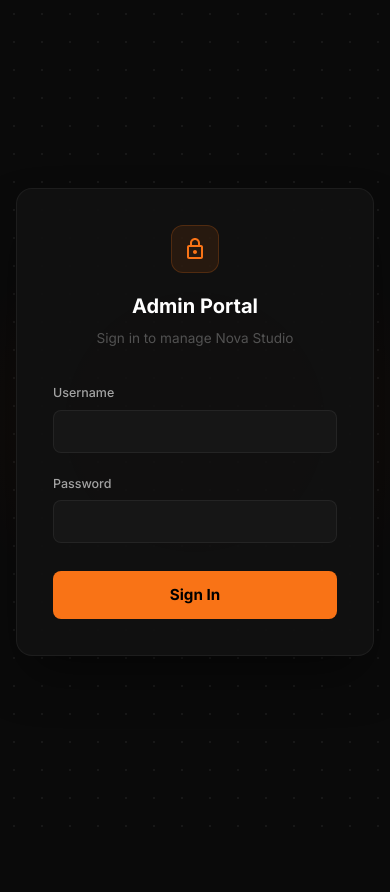
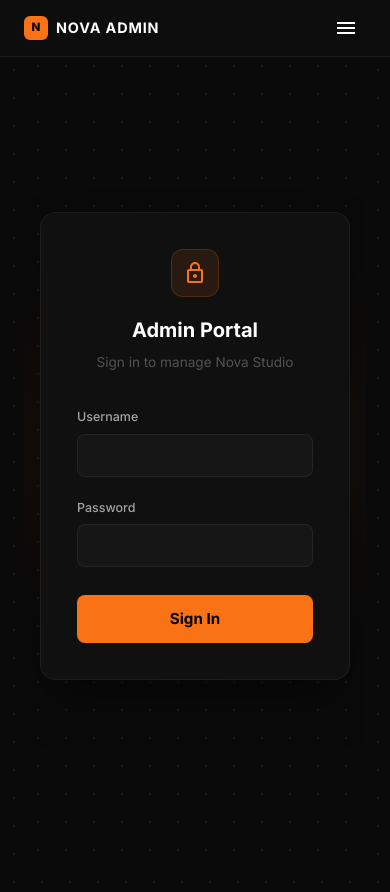
Before and after one commit to krrishverma1805-web/nova-studio, a Next.js app: page /admin/login in a window 390 px wide. Before the commit the page ends 844 px from the top, so only its background shows below. Built offline with nearby package versions, Linux system fonts and the light colour scheme.

Commit message:
feat(admin): enforce auth on all admin routes, fix mobile layout, stable login redirect

```diff
--- a/app/admin/layout.tsx
+++ b/app/admin/layout.tsx
@@ -1,21 +1,13 @@
-'use client';
-
-import { usePathname } from 'next/navigation';
 import { Box } from '@mui/material';
 import AdminSidebar, { DRAWER_WIDTH } from '@/components/admin/AdminSidebar';
 
 export default function AdminLayout({ children }: { children: React.ReactNode }) {
-  const pathname = usePathname();
-  const isLoginPage = pathname === '/admin/login';
-
-  return isLoginPage ? (
-    <>{children}</>
-  ) : (
+  return (
     <Box
       sx={{
         display: 'flex',
         minHeight: '100vh',
-        backgroundColor: 'transparent',
+        backgroundColor: '#0A0A0A',
         backgroundImage: 'radial-gradient(circle, rgba(255,255,255,0.06) 1px, transparent 1px)',
         backgroundSize: '28px 28px',
         backgroundAttachment: 'fixed',
@@ -26,7 +18,8 @@
         component="main"
         sx={{
           flexGrow: 1,
-          p: 4,
+          p: { xs: 2, sm: 3, md: 4 },
+          pt: { xs: '72px', md: 4 }, // leave room for mobile top bar
           width: { md: `calc(100% - ${DRAWER_WIDTH}px)` },
           minHeight: '100vh',
           overflow: 'auto',
--- a/app/admin/login/page.tsx
+++ b/app/admin/login/page.tsx
@@ -88,8 +88,7 @@
       if (!res.ok) {
         setLoginError('Invalid username or password');
       } else {
-        router.push('/admin');
-        router.refresh();
+        window.location.href = '/admin';
       }
     } catch {
       setLoginError('An unexpected error occurred. Please try again.');
--- a/components/admin/AdminSidebar.tsx
+++ b/components/admin/AdminSidebar.tsx
@@ -1,5 +1,6 @@
 'use client';
 
+import { useState } from 'react';
 import { usePathname, useRouter } from 'next/navigation';
 import Link from 'next/link';
 import {
@@ -11,11 +12,18 @@
   ListItemIcon,
   ListItemText,
   Typography,
+  IconButton,
+  useMediaQuery,
+  useTheme,
+  AppBar,
+  Toolbar,
 } from '@mui/material';
 import DashboardIcon from '@mui/icons-material/Dashboard';
 import EmailIcon from '@mui/icons-material/Email';
 import WorkIcon from '@mui/icons-material/Work';
 import LogoutIcon from '@mui/icons-material/Logout';
+import MenuIcon from '@mui/icons-material/Menu';
+import CloseIcon from '@mui/icons-material/Close';
 
 export const DRAWER_WIDTH = 220;
 
@@ -28,6 +36,9 @@
 const AdminSidebar = () => {
   const pathname = usePathname();
   const router = useRouter();
+  const theme = useTheme();
+  const isMobile = useMediaQuery(theme.breakpoints.down('md'));
+  const [mobileOpen, setMobileOpen] = useState(false);
 
   const handleLogout = async () => {
     try {
@@ -35,30 +46,34 @@
     } catch (e) {
       console.error('Logout error:', e);
     }
-    router.push('/admin/login');
-    router.refresh();
+    window.location.href = '/admin/login';
   };
 
-  return (
-    <Drawer
-      variant="permanent"
+  const handleNavClick = () => {
+    if (isMobile) setMobileOpen(false);
+  };
+
+  const drawerContent = (
+    <Box
       sx={{
-        width: DRAWER_WIDTH,
-        flexShrink: 0,
-        [`& .MuiDrawer-paper`]: {
-          width: DRAWER_WIDTH,
-          boxSizing: 'border-box',
+        display: 'flex',
+        flexDirection: 'column',
+        height: '100%',
         backgroundColor: '#0D0D0D',
         color: '#FFFFFF',
-          borderRight: '1px solid rgba(255, 255, 255, 0.06)',
-          display: 'flex',
-          flexDirection: 'column',
-          overflowX: 'hidden',
-        },
       }}
     >
       {/* Brand */}
-      <Box sx={{ p: 2.5, display: 'flex', alignItems: 'center', gap: 1.25 }}>
+      <Box
+        sx={{
+          p: 2.5,
+          display: 'flex',
+          alignItems: 'center',
+          gap: 1.25,
+          justifyContent: isMobile ? 'space-between' : 'flex-start',
+        }}
+      >
+        <Box sx={{ display: 'flex', alignItems: 'center', gap: 1.25 }}>
           <Box
             sx={{
               width: 28,
@@ -101,8 +116,18 @@
             </Typography>
           </Box>
         </Box>
+        {isMobile && (
+          <IconButton
+            onClick={() => setMobileOpen(false)}
+            size="small"
+            sx={{ color: '#A3A3A3', '&:hover': { color: '#FFFFFF' } }}
+          >
+            <CloseIcon sx={{ fontSize: 20 }} />
+          </IconButton>
+        )}
+      </Box>
 
-      <Box sx={{ height: '1px', background: 'rgba(255,255,255,0.06)', mx: 0 }} />
+      <Box sx={{ height: '1px', background: 'rgba(255,255,255,0.06)' }} />
 
       {/* Nav links */}
       <List sx={{ px: 1.5, py: 1.5, flexGrow: 1, display: 'flex', flexDirection: 'column', gap: 0.5 }}>
@@ -110,7 +135,7 @@
           const active = pathname === item.path;
           return (
             <ListItem key={item.text} disablePadding>
-              <Link href={item.path} style={{ textDecoration: 'none', width: '100%' }}>
+              <Link href={item.path} style={{ textDecoration: 'none', width: '100%' }} onClick={handleNavClick}>
                 <ListItemButton
                   sx={{
                     borderRadius: '8px',
@@ -197,7 +222,101 @@
           </Box>
         </ListItemButton>
       </Box>
+    </Box>
+  );
+
+  return (
+    <>
+      {/* Mobile top app bar */}
+      {isMobile && (
+        <AppBar
+          position="fixed"
+          elevation={0}
+          sx={{
+            backgroundColor: '#0D0D0D',
+            borderBottom: '1px solid rgba(255,255,255,0.06)',
+            zIndex: theme.zIndex.drawer + 1,
+          }}
+        >
+          <Toolbar sx={{ justifyContent: 'space-between', minHeight: '56px !important', px: 2 }}>
+            <Box sx={{ display: 'flex', alignItems: 'center', gap: 1 }}>
+              <Box
+                sx={{
+                  width: 24,
+                  height: 24,
+                  borderRadius: '6px',
+                  background: '#F97316',
+                  display: 'flex',
+                  alignItems: 'center',
+                  justifyContent: 'center',
+                }}
+              >
+                <Typography sx={{ fontSize: '0.72rem', fontWeight: 800, color: '#000', lineHeight: 1 }}>N</Typography>
+              </Box>
+              <Typography
+                sx={{
+                  fontWeight: 700,
+                  fontSize: '0.9rem',
+                  color: '#FFFFFF',
+                  letterSpacing: '0.06em',
+                  textTransform: 'uppercase',
+                  fontFamily: 'var(--font-inter), sans-serif',
+                }}
+              >
+                Nova Admin
+              </Typography>
+            </Box>
+            <IconButton
+              onClick={() => setMobileOpen(true)}
+              sx={{ color: '#FFFFFF' }}
+              aria-label="Open menu"
+            >
+              <MenuIcon />
+            </IconButton>
+          </Toolbar>
+        </AppBar>
+      )}
+
+      {/* Desktop: permanent sidebar */}
+      {!isMobile && (
+        <Drawer
+          variant="permanent"
+          sx={{
+            width: DRAWER_WIDTH,
+            flexShrink: 0,
+            [`& .MuiDrawer-paper`]: {
+              width: DRAWER_WIDTH,
+              boxSizing: 'border-box',
+              backgroundColor: '#0D0D0D',
+              borderRight: '1px solid rgba(255, 255, 255, 0.06)',
+              overflowX: 'hidden',
+            },
+          }}
+        >
+          {drawerContent}
         </Drawer>
+      )}
+
+      {/* Mobile: temporary drawer */}
+      {isMobile && (
+        <Drawer
+          variant="temporary"
+          open={mobileOpen}
+          onClose={() => setMobileOpen(false)}
+          ModalProps={{ keepMounted: true }}
+          sx={{
+            [`& .MuiDrawer-paper`]: {
+              width: DRAWER_WIDTH,
+              boxSizing: 'border-box',
+              backgroundColor: '#0D0D0D',
+              borderRight: '1px solid rgba(255, 255, 255, 0.06)',
+            },
+          }}
+        >
+          {drawerContent}
+        </Drawer>
+      )}
+    </>
   );
 };
 
```
Lines whose indentation alone changed are shown as unchanged.
